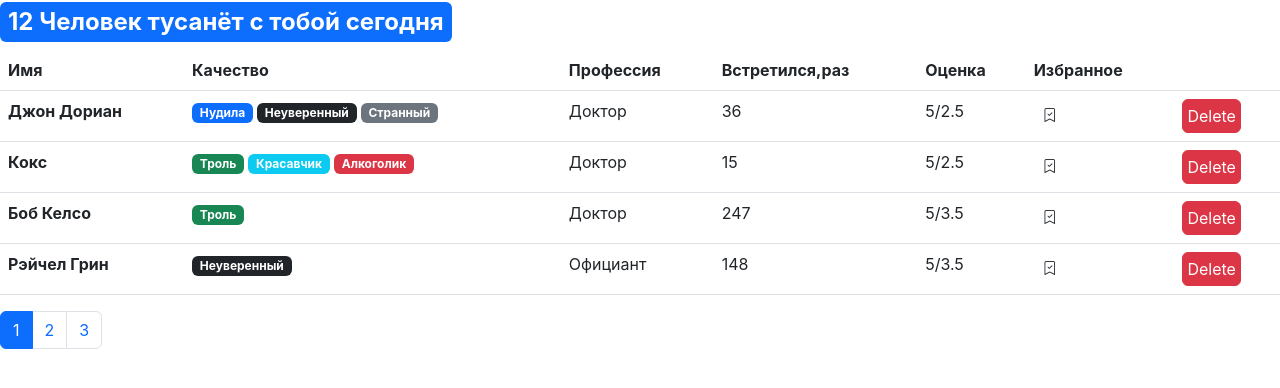
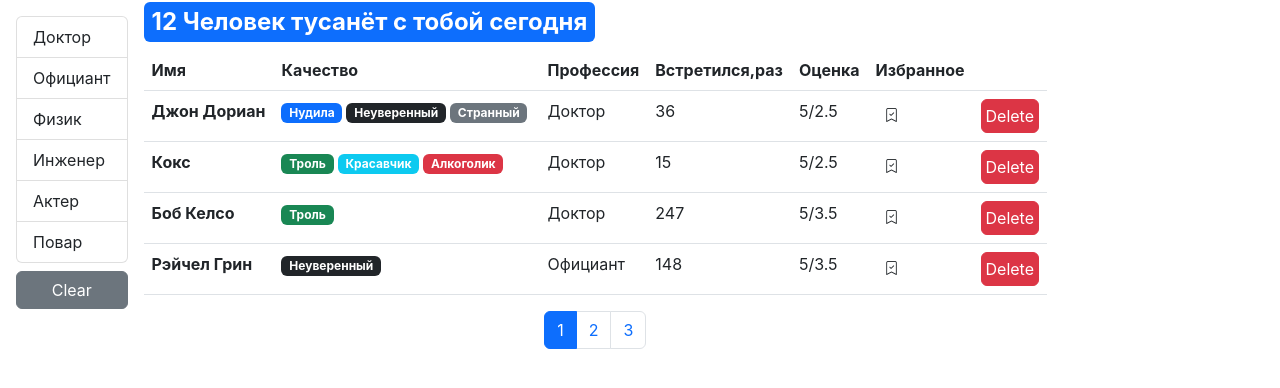
Before and after one commit to alextjs/fast-company--homework-, a React (Create React App) app: page / in a window 1280 px wide. Shown: the top 388 px of the page. Built offline with nearby package versions, Linux system fonts and the light colour scheme.

Commit message:
update version

```diff
--- a/src/app/App.js
+++ b/src/app/App.js
@@ -1,14 +1,20 @@
-import React, {useState} from "react";
+import React, {useState, useEffect} from "react";
 import Users from "./components/users";
-import SearchStatus from "./components/searchStatus";
-import api from "./api";
+import API from "./api";
 
 
 function App() {
-    const [users, setUsers] = useState(api.users.fetchAll());
+    const [users, setUsers] = useState();
+
+    useEffect(() => {
+      API.users.fetchAll().then((data) => setUsers(data))
+    }, [])
+
     const handleDelete = (userId) => {
       setUsers(users.filter((item) => item._id !== userId));
     };
+
+    console.log(users);
 
 
     const handleToggleBookMark = (id) => {
@@ -23,12 +29,14 @@
 
     return (
         <>
-            <SearchStatus length={users.length} />
+        {users &&
           <Users
           userAll={users}
           onHandleDelete={handleDelete}
           onHandleToggleMark={handleToggleBookMark}
           />
+
+        }
         </>
     );
 }
--- /dev/null
+++ b/src/app/api/fake.api/professions.api.js
@@ -0,0 +1,26 @@
+export const professionsObject = {
+    doctor: { _id: "67rdca3eeb7f6fgeed471818", name: "Доктор" },
+    waiter: { _id: "67rdca3eeb7f6fgeed471820", name: "Официант" },
+    physics: { _id: "67rdca3eeb7f6fgeed471814", name: "Физик" },
+    engineer: { _id: "67rdca3eeb7f6fgeed471822", name: "Инженер" },
+    actor: { _id: "67rdca3eeb7f6fgeed471824", name: "Актер" },
+    cook: { _id: "67rdca3eeb7f6fgeed471829", name: "Повар" }
+};
+export const professions = [
+    { _id: "67rdca3eeb7f6fgeed471818", name: "Доктор" },
+    { _id: "67rdca3eeb7f6fgeed471820", name: "Официант" },
+    { _id: "67rdca3eeb7f6fgeed471814", name: "Физик" },
+    { _id: "67rdca3eeb7f6fgeed471822", name: "Инженер" },
+    { _id: "67rdca3eeb7f6fgeed471824", name: "Актер" },
+    { _id: "67rdca3eeb7f6fgeed471829", name: "Повар" }
+];
+const fetchAll = () =>
+    new Promise((resolve) => {
+        window.setTimeout(function () {
+            resolve(professions);
+        }, 2000);
+    });
+
+export default {
+    fetchAll
+};
--- a/src/app/api/fake.api/user.api.js
+++ b/src/app/api/fake.api/user.api.js
@@ -1,20 +1,36 @@
-const professions = {
-    doctor: { _id: "67rdca3eeb7f6fgeed471818", name: "Доктор" },
-    waiter: { _id: "67rdca3eeb7f6fgeed471820", name: "Официант" },
-    physics: { _id: "67rdca3eeb7f6fgeed471814", name: "Физик" },
-    engineer: { _id: "67rdca3eeb7f6fgeed471822", name: "Инженер" },
-    actor: { _id: "67rdca3eeb7f6fgeed471824", name: "Актер" },
-    cook: { _id: "67rdca3eeb7f6fgeed471829", name: "Повар" }
-}
-
+import { professionsObject as professions } from "./professions.api";
 const qualities = {
-    tedious: { _id: "67rdca3eeb7f6fgeed471198", name: "Нудила", color: "primary" },
-    strange: { _id: "67rdca3eeb7f6fgeed471100", name: "Странный", color: "secondary" },
-    buller: { _id: "67rdca3eeb7f6fgeed4711012", name: "Троль", color: "success" },
-    alcoholic: { _id: "67rdca3eeb7f6fgeed471101", name: "Алкоголик", color: "danger" },
-    handsome: { _id: "67rdca3eeb7f6fgeed471102", name: "Красавчик", color: "info" },
-    uncertain: { _id: "67rdca3eeb7f6fgeed471103", name: "Неуверенный", color: "dark" },
-}
+    tedious: {
+        _id: "67rdca3eeb7f6fgeed471198",
+        name: "Нудила",
+        color: "primary"
+    },
+    strange: {
+        _id: "67rdca3eeb7f6fgeed471100",
+        name: "Странный",
+        color: "secondary"
+    },
+    buller: {
+        _id: "67rdca3eeb7f6fgeed4711012",
+        name: "Троль",
+        color: "success"
+    },
+    alcoholic: {
+        _id: "67rdca3eeb7f6fgeed471101",
+        name: "Алкоголик",
+        color: "danger"
+    },
+    handsome: {
+        _id: "67rdca3eeb7f6fgeed471102",
+        name: "Красавчик",
+        color: "info"
+    },
+    uncertain: {
+        _id: "67rdca3eeb7f6fgeed471103",
+        name: "Неуверенный",
+        color: "dark"
+    }
+};
 
 const users = [
     {
@@ -124,8 +140,16 @@
         completedMeetings: 434,
         rate: 5,
         bookmark: false
-    },
-]
-export function fetchAll() {
-    return users
-}
+    }
+];
+
+const fetchAll = () =>
+    new Promise((resolve) => {
+        window.setTimeout(function () {
+            resolve(users);
+        }, 2000);
+    });
+
+export default {
+    fetchAll
+};
--- /dev/null
+++ b/src/app/components/groupList.jsx
@@ -0,0 +1,46 @@
+import React from "react";
+import PropTypes, { array } from "prop-types"
+
+const GroupList = ({items, valueProperty, contentProperty, onItemSelect, selectedItem}) => {
+
+
+  const renderList = (item) => {
+    return (
+      <li key={item[valueProperty]} className={"list-group-item" + (item === selectedItem ? " active" : "")}
+      onClick={() => onItemSelect(item)}
+      role="button"
+      >{item[contentProperty]}</li>
+    )
+  }
+
+  return (
+    <ul className="list-group">
+      {/* {Object.keys(items).map((item)=>
+      <li
+      key={items[item][valueProperty]}
+      className={"list-group-item" + (items[item] === selectedItem ? " active" : "")}
+      onClick={()=>onItemSelect(items[item])}
+      role="button"
+      >
+        {items[item][contentProperty]}
+      </li>)} */}
+
+      {Array.isArray(items) ? items.map((item) => renderList(item)) : Object.keys(items).map((item) => renderList(items[item]))}
+  </ul>
+   );
+};
+
+GroupList.propTypes = {
+  items: PropTypes.oneOfType([PropTypes.object, PropTypes.array]),
+  valueProperty: PropTypes.string.isRequired,
+  contentProperty: PropTypes.string.isRequired,
+  onItemSelect: PropTypes.func,
+  selectedItem: PropTypes.object
+}
+
+GroupList.defaultProps = {
+  valueProperty: "_id",
+  contentProperty: "name"
+}
+
+export default GroupList;
--- a/src/app/components/users.jsx
+++ b/src/app/components/users.jsx
@@ -2,25 +2,71 @@
 import Pagination from "./pagination";
 import {useState} from "react";
 import {paginise} from "../../utilits/paginise";
+import GroupList from "./groupList";
+import { useEffect } from "react";
+import SearchStatus from "./searchStatus";
+import { professions } from "../api/fake.api/professions.api";
+import API from "../api";
+
+const Users = ({ userAll, ...rest }) => {
+    const [currentPage, setCurrentPage] = useState(1);
+    const [profession,setProfession] = useState();
+    const [selectedProf, setSelectedProf] = useState();
+    const pageSize = 4;
+
+    useEffect(() => {
+      API.professions.fetchAll().then((data) => setProfession(data))
+    }, []);
+
+    console.log(userAll);
+
+    useEffect(() => {
+      setCurrentPage(1)
+    }, [selectedProf])
 
 
-const Users = ({ userAll, ...rest }) => {
-    console.log(userAll)
-    console.log(...userAll)
-    const count = userAll.length;
-    const pageSize = 4;
-    const [currentPage, setCurrentPage] = useState(1)
+
+    const handleProfessionSelect = (item) => {
+      setSelectedProf(item)
+    }
+
+
     const handlePageChange = (pageIndex) => {
         setCurrentPage(pageIndex);
     }
 
-    const userCrop = paginise(userAll, currentPage, pageSize);
+
+    const filteredUsers = selectedProf
+    ? userAll.filter((user) => JSON.stringify(user.profession) === JSON.stringify(selectedProf))
+    : userAll;
+    console.log(filteredUsers);
+    const count = filteredUsers.length;
+    const userCrop = paginise(filteredUsers, currentPage, pageSize);
 
 
+    const clearFilter = () => {
+      setSelectedProf();
+    }
 
-return (
-    <>
+  return (
+    <div className="d-flex">
+
+    {profession && (
+      <div className="d-flex flex-column flex-shrink-0 p-3">
+      <GroupList items={profession}
+        onItemSelect={handleProfessionSelect}
+        valueProperty="_id"
+        contentProperty="name"
+        selectedItem={selectedProf}
+        />
+        <button className="btn btn-secondary mt-2" onClick={clearFilter}>Clear</button>
+        </div>
+    )}
+
+        <div className="d-flex flex-column">
+        <SearchStatus length={count}/>
         { count > 0 && (
+
             <table className="table">
                 <thead>
                 <tr>
@@ -43,9 +89,11 @@
                 </tbody>
             </table>
         )}
+        <div className="d-flex justify-content-center">
         <Pagination itemsCount={count} pageSize={pageSize} onPageChange={handlePageChange} currentPage={currentPage}/>
-
-    </>
+        </div>
+        </div>
+        </div>
 )
 }
 
```
Also changed, not shown: src/app/api/index.js (+6 -4 lines). Lines whose indentation alone changed are shown as unchanged.
